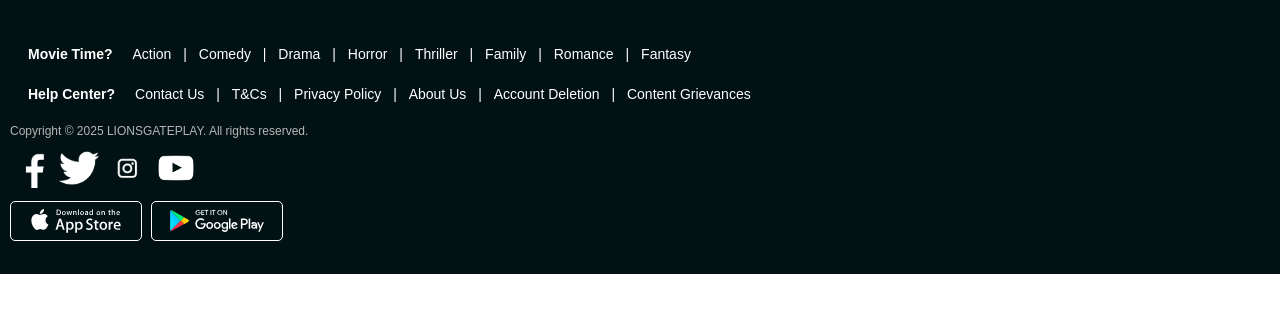
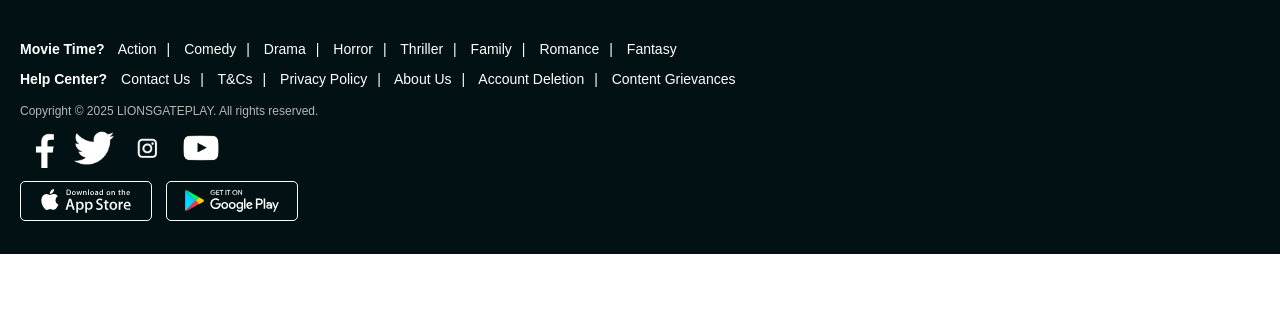
Before and after one commit to Nouman794/entertainment-template, a PHP site: page /ui/footer.html in a window 1280 px wide. Shown: the top 313 px of the page. Run offline with PHP 8.4, Linux system fonts and the light colour scheme.

Commit message:
footer optimized 1 more testing required

```diff
--- a/public/ui/footerStyles.css
+++ b/public/ui/footerStyles.css
@@ -10,13 +10,15 @@ footer {
     font-family: Arial, sans-serif;
     font-size: 16px;
     color: #fff;
-    /*padding: 12px 10px 12px 30px;*/
 }
 .footer-links{
     padding-top: 120px;
 }
 
 /* Footer Links (Movie Time and Help Center) */
+.footer-links strong {
+    padding-right: 10px;
+}
 .footer-links p {
     line-height: 1.6;
     color: #fff;
@@ -28,7 +30,13 @@ footer {
     text-decoration: none;
     color: #fff;
     transition: color 0.3s;
-    padding: 10px;
+    /*padding: 10px;*/
+}
+.footer-links p a:not(:last-child)::after {
+    content: "|";
+    white-space: nowrap;
+    padding-left: 10px;
+    padding-right: 10px;
 }
 
 .footer-links a:hover {
@@ -61,7 +69,6 @@ footer .copyright {
 .footer-bottom .store-buttons img {
     width: auto; /* increase width */
     height: 40px;
-    /*height: 100px; !* maintain aspect ratio *!*/
 }
 
 .social-icons a {
@@ -78,8 +85,6 @@ padding-right: 10px;
 }
 
 .store-buttons img {
-    /*height: 30px;*/
-    /*width: auto;*/
     transition: opacity 0.3s;
     border: 1px solid white;
     border-radius: 5px;
@@ -108,35 +113,25 @@ padding-right: 10px;
         font-size: 14px;
         margin-bottom: 5px;
     }
-    .footer-links strong {
-        /*padding-left: 6px;*/
-        display: inline-block;
-        padding: 5px 8px;
-    }
 
-    .footer-links a {
-        display: inline-block;
-        padding: 5px 8px;
+    .footer-links p a:not(:last-child)::after {
+        content: "|";
+        white-space: nowrap;
+        padding-left: 10px;
+        padding-right: 10px;
     }
 
     footer .copyright {
-        /*text-align: center;*/
-        padding-left: 0;
+        padding-left: 10px;
         padding-right: 0;
         font-size: 12px;
     }
 
     .footer-bottom {
         flex-direction: column;
-        /*align-items: center;*/
-        padding-left: 0;
+        padding-left: 10px;
         padding-right: 0;
         gap: 10px;
-    }
-
-    .social-icons a,
-    .store-buttons a {
-        padding-right: 5px;
     }
 
     .social-icons img,
```
Also changed, not shown: public/tmp/1rhmuqyegwrps.1mqu5qprc27kt.php (+12 -12 lines), public/ui/footer.html (+12 -12 lines).
